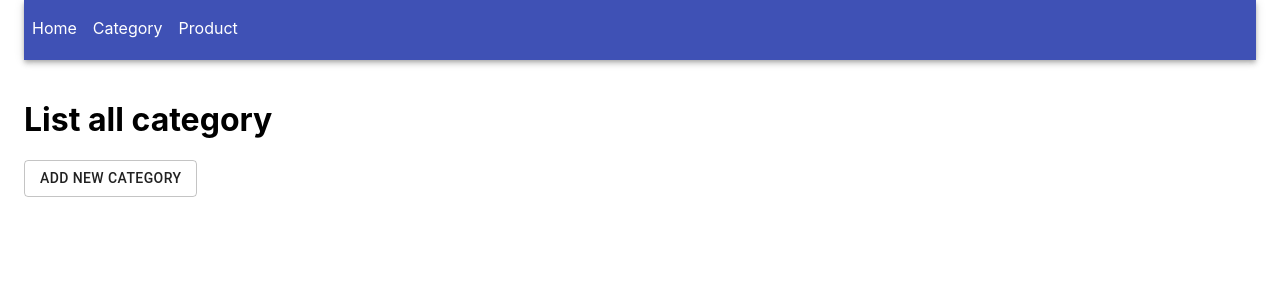
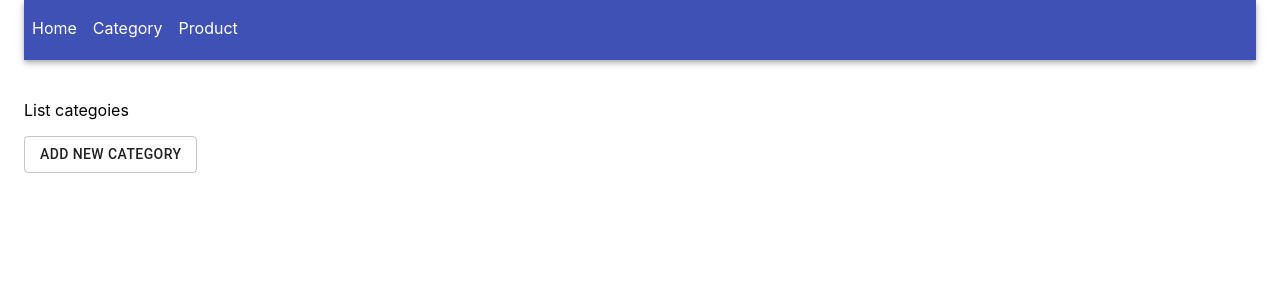
Before and after one commit to khalilKhassep/pos, a React (Create React App) app: page /categories in a window 1280 px wide. Shown: the top 300 px of the page. Built offline with nearby package versions, Linux system fonts and the light colour scheme.

Commit message:
Adding Src component

```diff
--- a/src/components/crud/category/Category.tsx
+++ b/src/components/crud/category/Category.tsx
@@ -1,10 +1,11 @@
 import React from 'react';
+import ListCategories from './inc/ListCategories';
 import Button from '@material-ui/core/Button';
 const Category = () => {
     return (
         <>
-        <h1> List all category </h1>
-        <Button variant={'outlined'}> Add new category </Button>
+            <ListCategories />
+            <Button variant={'outlined'}> Add new category </Button>
         </>
 
     )
```
